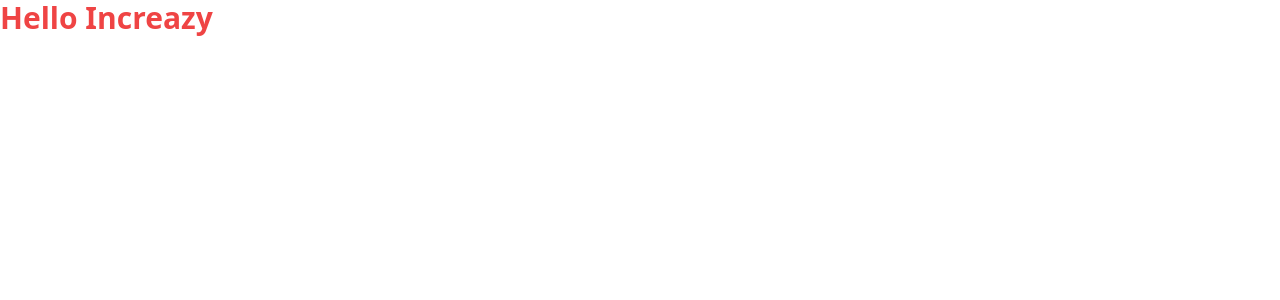
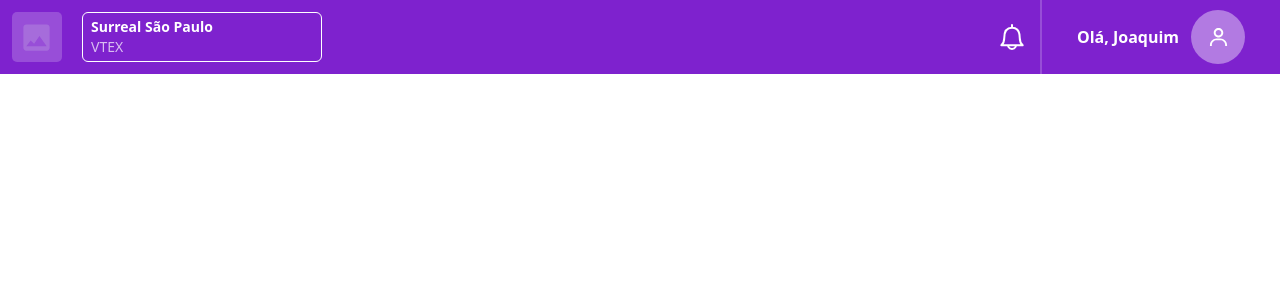
Before and after one commit to olajoao/increazy-cep, a Vue app: page / in a window 1280 px wide. Shown: the top 300 px of the page. Built offline with nearby package versions, Linux system fonts and the light colour scheme.

Commit message:
feat: header created

```diff
--- a/src/App.vue
+++ b/src/App.vue
@@ -1,7 +1,9 @@
-<script setup></script>
+<script setup>
+import Header from "./components/header/TheHeader.vue";
+</script>
 
 <template>
-  <h1 class="text-3xl text-red-500 font-bold">Hello Increazy</h1>
+  <Header />
 </template>
 
 <style></style>
--- /dev/null
+++ b/src/components/header/TheHeader.vue
@@ -0,0 +1,76 @@
+<template>
+  <header class="bg-purple-700 text-white flex">
+    <!-- left -->
+    <nav class="flex-1 flex items-center justify-between p-3">
+      <div class="flex gap-5">
+        <div>
+          <svg
+            width="50"
+            height="50"
+            viewBox="0 0 50 50"
+            fill="none"
+            xmlns="http://www.w3.org/2000/svg"
+          >
+            <rect opacity="0.2" width="50" height="50" rx="5" fill="white" />
+            <path
+              opacity="0.2"
+              d="M14.2917 38.625H34.7083C35.4819 38.625 36.2237 38.3177 36.7707 37.7707C37.3177 37.2237 37.625 36.4819 37.625 35.7083V15.2917C37.625 14.5181 37.3177 13.7763 36.7707 13.2293C36.2237 12.6823 35.4819 12.375 34.7083 12.375H14.2917C13.5181 12.375 12.7763 12.6823 12.2293 13.2293C11.6823 13.7763 11.375 14.5181 11.375 15.2917V35.7083C11.375 36.4819 11.6823 37.2237 12.2293 37.7707C12.7763 38.3177 13.5181 38.625 14.2917 38.625ZM18.6667 28.4167L22.1127 31.8627L27.4167 24.0417L34.7083 34.25H14.2917L18.6667 28.4167Z"
+              fill="#E0E6EA"
+            />
+          </svg>
+        </div>
+        <div class="w-60 border border-white rounded-md text-sm py-1 px-2">
+          <p class="font-bold">Surreal São Paulo</p>
+          <span class="opacity-70">VTEX</span>
+        </div>
+      </div>
+      <div>
+        <svg
+          width="32"
+          height="32"
+          viewBox="0 0 32 32"
+          fill="none"
+          xmlns="http://www.w3.org/2000/svg"
+        >
+          <path
+            d="M16 4V6.76923M8.24246 16.9231C8.24246 12.3077 9.21216 6.76923 16 6.76923C22.7879 6.76923 23.7576 12.3077 23.7576 16.9231C23.7576 21.5385 26.6667 24.3077 26.6667 24.3077H5.33337C5.33337 24.3077 8.24246 21.5385 8.24246 16.9231ZM19.8788 24.3077C19.8788 24.3077 19.8788 28 16 28C12.1213 28 12.1213 24.3077 12.1213 24.3077H19.8788Z"
+            stroke="white"
+            stroke-width="2"
+            stroke-linecap="round"
+            stroke-linejoin="round"
+          />
+        </svg>
+      </div>
+    </nav>
+
+    <!-- right -->
+    <aside
+      class="w-60 border-l-2 border-white/20 flex justify-center items-center gap-3"
+    >
+      <p class="font-bold">Olá, Joaquim</p>
+      <button class="cursor-pointer">
+        <svg
+          width="54"
+          height="54"
+          viewBox="0 0 54 54"
+          fill="currentColor"
+          xmlns="http://www.w3.org/2000/svg"
+        >
+          <circle
+            class="opacity-40 hover:opacity-60"
+            cx="27"
+            cy="27"
+            r="27"
+            fill="currentColor"
+          />
+          <path
+            d="M27.5 18C24.8808 18 22.75 20.1249 22.75 22.7368C22.75 25.3487 24.8808 27.4737 27.5 27.4737C30.1191 27.4737 32.25 25.3487 32.25 22.7368C32.25 20.1249 30.1191 18 27.5 18ZM27.5 25.5789C25.9287 25.5789 24.65 24.3038 24.65 22.7368C24.65 21.1699 25.9287 19.8947 27.5 19.8947C29.0713 19.8947 30.35 21.1699 30.35 22.7368C30.35 24.3038 29.0713 25.5789 27.5 25.5789ZM36.05 36V35.0526C36.05 31.3967 33.066 28.4211 29.4 28.4211H25.6C21.933 28.4211 18.95 31.3967 18.95 35.0526V36H20.85V35.0526C20.85 32.4407 22.9808 30.3158 25.6 30.3158H29.4C32.0191 30.3158 34.15 32.4407 34.15 35.0526V36H36.05Z"
+            fill="white"
+          />
+        </svg>
+      </button>
+    </aside>
+  </header>
+</template>
+
+<script></script>
```
